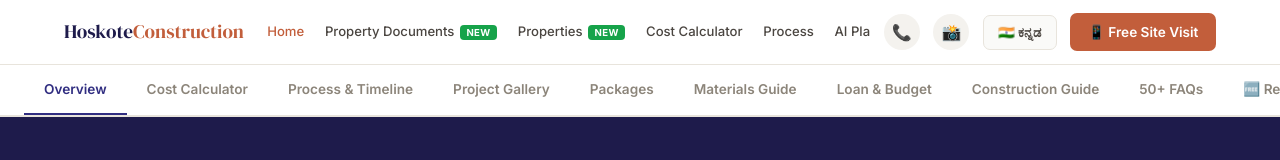
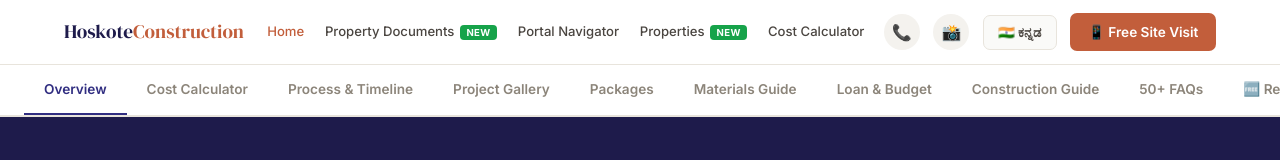
Before and after one commit to trendz113/hoskote-construction, a website: page public/index.html in a window 1280 px wide. Shown: the top 160 px of the page. Drawn offline with Linux system fonts and the light colour scheme.

Commit message:
Add Property Navigator to desktop nav bar — was only in mobile drawer/footer before

```diff
--- a/public/index.html
+++ b/public/index.html
@@ -618,6 +618,7 @@
       <div class="nav__links">
         <a href="#home" class="nav__link active">Home</a>
         <a href="/property-document-service-hoskote" class="nav__link">Property Documents<span class="nav-badge">NEW</span></a>
+        <a href="/property-navigator" class="nav__link">Portal Navigator</a>
         <a href="#properties" class="nav__link">Properties<span class="nav-badge">NEW</span></a>
         <a href="#calculator" class="nav__link">Cost Calculator</a>
         <a href="#process" class="nav__link">Process</a>
```
